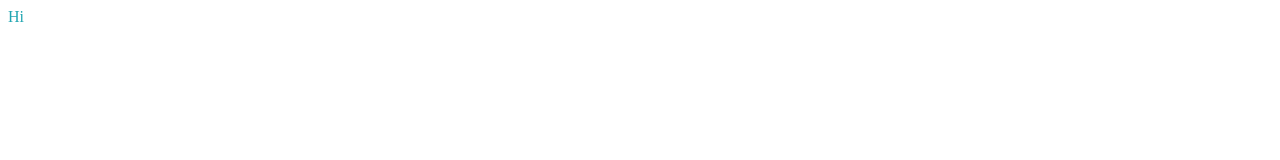
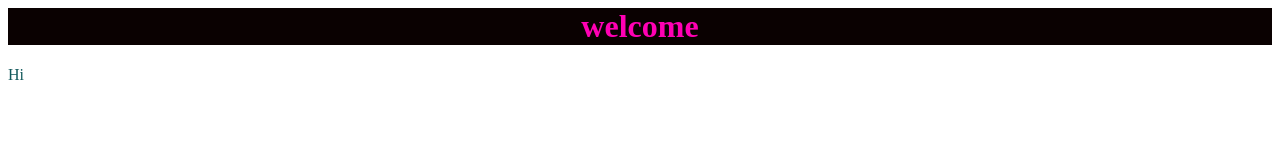
Before and after one commit to ghanbarpour/net, a plain HTML site: page index.html in a window 1280 px wide. Drawn offline with Linux system fonts and the light colour scheme.

Commit message:
added external css

```diff
--- a/index.html
+++ b/index.html
@@ -1,9 +1,11 @@
 </!DOCTYPE html>
 <html>
 <head>
-	<title></title>
+	<title>page1</title>
+	<link rel="stylesheet" type="text/css" href="style.css">
 </head>
 <body>
-<p style="color:#20A5B1">Hi</p>
+<h1>welcome</h1>
+<p>Hi</p>
 </body>
 </html>
--- /dev/null
+++ b/style.css
@@ -0,0 +1,8 @@
+p {
+	color: #11585B;
+}
+h1 {
+	color: #FF00B4;
+	background-color:#0A0101 ;
+	text-align: center;
+}
```
